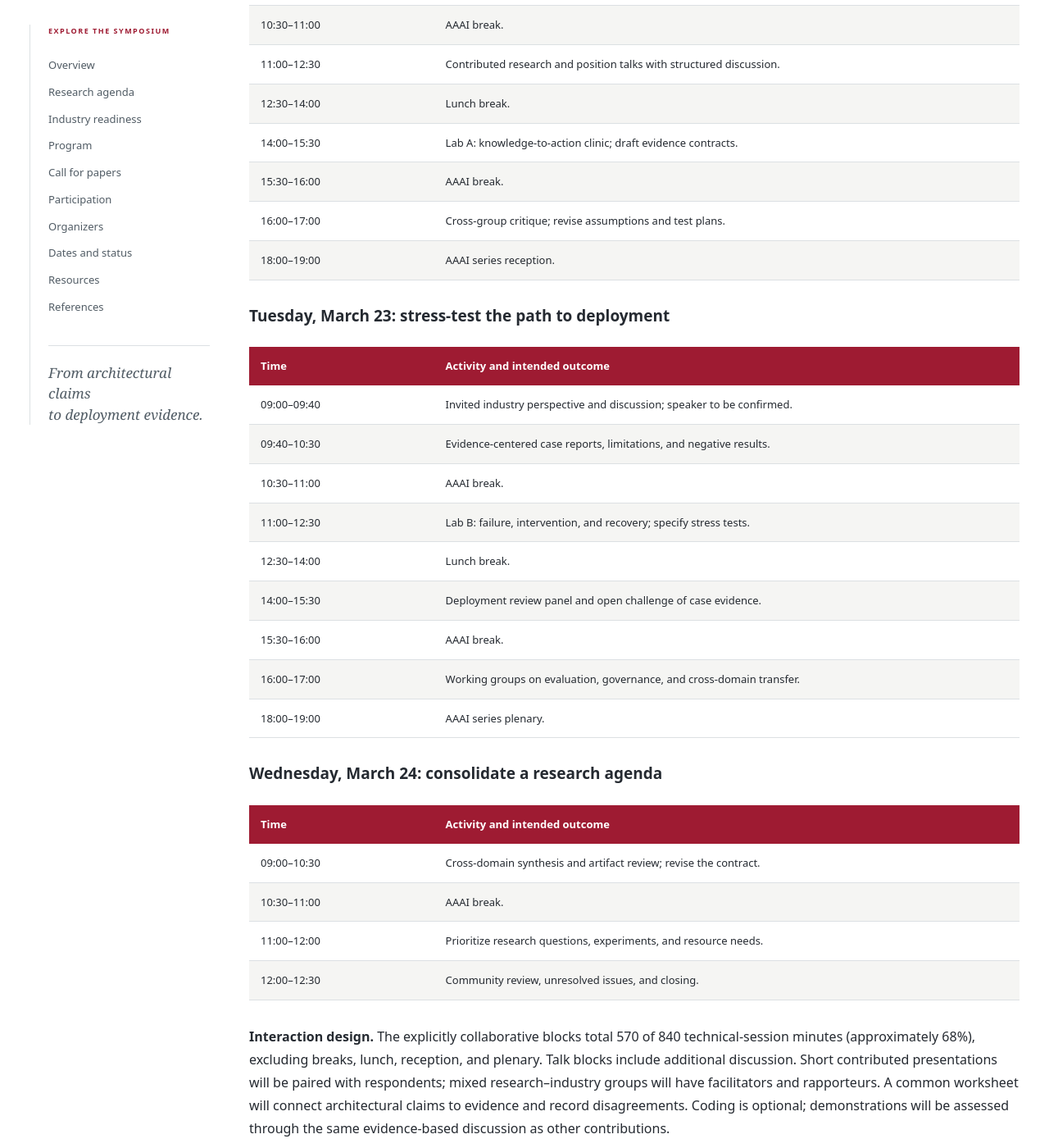
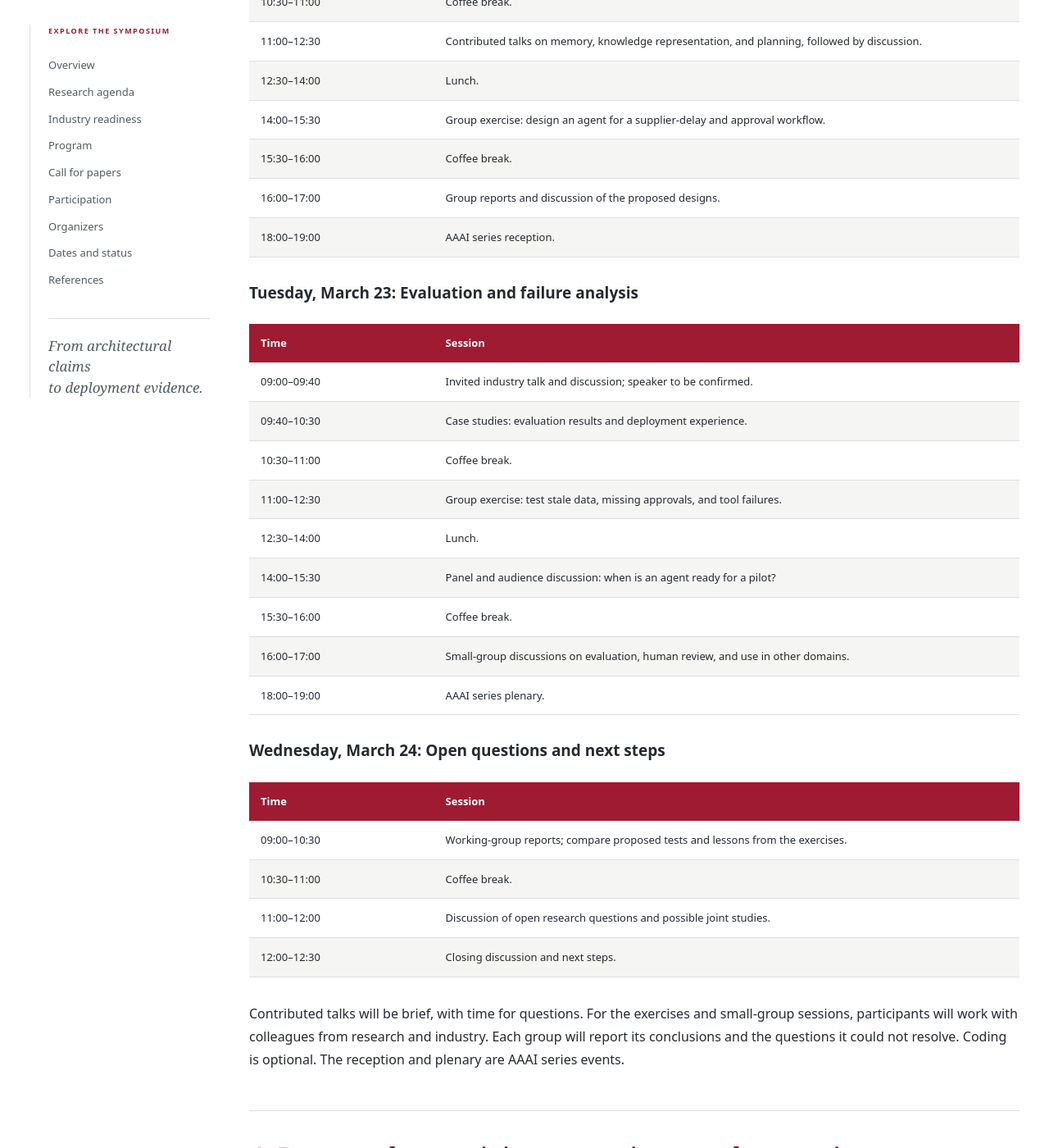
Before and after one commit to kauroy1994/AAAI-Symposium-Concept, a Jekyll site: the page built from proposal/proposal.md, in a window 1280 px wide and 1400 px high, scrolled down 3452 px. Shown: the whole window at 82% size. Built offline with Jekyll 4.4.1, drawn with Linux system fonts in a browser that asks for light colours; our own code applies the rules of GitHub Pages for plain Markdown files; some of the changed text lies outside the part shown.

Commit message:
Rewrite symposium program in plain academic prose and remove outcomes/resources section

```diff
--- a/_layouts/default.html
+++ b/_layouts/default.html
@@ -16,7 +16,7 @@
 </header>
 <div class="status-strip">PROPOSAL IN PREPARATION <span>March 22–24, 2027 · Santa Clara University · Acceptance pending</span></div>
 <div class="page-grid">
-  <aside aria-label="Page navigation"><nav><span class="nav-label">EXPLORE THE SYMPOSIUM</span><a href="#overview">Overview</a><a href="#research-agenda">Research agenda</a><a href="#industry-readiness">Industry readiness</a><a href="#program">Program</a><a href="{{ '/cfp.html' | relative_url }}">Call for papers</a><a href="#participation">Participation</a><a href="#organizers">Organizers</a><a href="#dates-and-status">Dates and status</a><a href="#outcomes-and-resources">Resources</a><a href="#references">References</a><div class="side-note">From architectural claims<br>to deployment evidence.</div></nav></aside>
+  <aside aria-label="Page navigation"><nav><span class="nav-label">EXPLORE THE SYMPOSIUM</span><a href="#overview">Overview</a><a href="#research-agenda">Research agenda</a><a href="#industry-readiness">Industry readiness</a><a href="#program">Program</a><a href="{{ '/cfp.html' | relative_url }}">Call for papers</a><a href="#participation">Participation</a><a href="#organizers">Organizers</a><a href="#dates-and-status">Dates and status</a><a href="#references">References</a><div class="side-note">From architectural claims<br>to deployment evidence.</div></nav></aside>
   <main id="main" class="content">{{ content }}</main>
 </div>
 <footer><div><strong>REASONING TO READINESS</strong><p>An independent proposal website. No acceptance, sponsorship, or institutional endorsement is implied.</p></div><div><a href="https://github.com/kauroy1994/AAAI-Symposium-Concept">Repository</a><a href="https://aaai.org/conference/spring-symposia/aaai-2027-spring-symposium-series-call-for-proposal/">AAAI call</a><a href="#main">Back to top ↑</a></div></footer>
--- a/proposal/proposal.md
+++ b/proposal/proposal.md
@@ -52,49 +52,49 @@ Evidence will be recorded as demonstrated within scope, partial, unsupported, or
 
 <!-- PAGEBREAK -->
 
-## 3. Preliminary full program
+## 3. Preliminary program
 
-All times are local to Santa Clara (Pacific Daylight Time, UTC−7). Session blocks follow AAAI's published general timetable. Activities are proposed; invited speakers and panelists are not confirmed. Series reception and plenary are AAAI activities, not additional R2R sessions.
+All times are local to Santa Clara (Pacific Daylight Time, UTC−7). This preliminary schedule follows [AAAI's session timetable](https://aaai.org/conference/spring-symposia/aaai-2027-spring-symposium-series/). Invited speakers have not yet been confirmed.
 
-### Monday, March 22: architectures meet operational requirements
+### Monday, March 22: Architectures and applications
 
-| Time | Activity and intended outcome |
+| Time | Session |
 | --- | --- |
-| 09:00–09:20 | Welcome; agree terminology, intended-use boundaries, and the shared case. |
-| 09:20–10:00 | Invited research perspective and discussion; speaker to be confirmed. |
-| 10:00–10:30 | Research–industry problem statements; surface operational questions. |
-| 10:30–11:00 | AAAI break. |
-| 11:00–12:30 | Contributed research and position talks with structured discussion. |
-| 12:30–14:00 | Lunch break. |
-| 14:00–15:30 | Lab A: knowledge-to-action clinic; draft evidence contracts. |
-| 15:30–16:00 | AAAI break. |
-| 16:00–17:00 | Cross-group critique; revise assumptions and test plans. |
+| 09:00–09:20 | Welcome and introduction to the symposium questions. |
+| 09:20–10:00 | Invited research talk and discussion; speaker to be confirmed. |
+| 10:00–10:30 | Application challenges from research and industry. |
+| 10:30–11:00 | Coffee break. |
+| 11:00–12:30 | Contributed talks on memory, knowledge representation, and planning, followed by discussion. |
+| 12:30–14:00 | Lunch. |
+| 14:00–15:30 | Group exercise: design an agent for a supplier-delay and approval workflow. |
+| 15:30–16:00 | Coffee break. |
+| 16:00–17:00 | Group reports and discussion of the proposed designs. |
 | 18:00–19:00 | AAAI series reception. |
 
-### Tuesday, March 23: stress-test the path to deployment
+### Tuesday, March 23: Evaluation and failure analysis
 
-| Time | Activity and intended outcome |
+| Time | Session |
 | --- | --- |
-| 09:00–09:40 | Invited industry perspective and discussion; speaker to be confirmed. |
-| 09:40–10:30 | Evidence-centered case reports, limitations, and negative results. |
-| 10:30–11:00 | AAAI break. |
-| 11:00–12:30 | Lab B: failure, intervention, and recovery; specify stress tests. |
-| 12:30–14:00 | Lunch break. |
-| 14:00–15:30 | Deployment review panel and open challenge of case evidence. |
-| 15:30–16:00 | AAAI break. |
-| 16:00–17:00 | Working groups on evaluation, governance, and cross-domain transfer. |
+| 09:00–09:40 | Invited industry talk and discussion; speaker to be confirmed. |
+| 09:40–10:30 | Case studies: evaluation results and deployment experience. |
+| 10:30–11:00 | Coffee break. |
+| 11:00–12:30 | Group exercise: test stale data, missing approvals, and tool failures. |
+| 12:30–14:00 | Lunch. |
+| 14:00–15:30 | Panel and audience discussion: when is an agent ready for a pilot? |
+| 15:30–16:00 | Coffee break. |
+| 16:00–17:00 | Small-group discussions on evaluation, human review, and use in other domains. |
 | 18:00–19:00 | AAAI series plenary. |
 
-### Wednesday, March 24: consolidate a research agenda
+### Wednesday, March 24: Open questions and next steps
 
-| Time | Activity and intended outcome |
+| Time | Session |
 | --- | --- |
-| 09:00–10:30 | Cross-domain synthesis and artifact review; revise the contract. |
-| 10:30–11:00 | AAAI break. |
-| 11:00–12:00 | Prioritize research questions, experiments, and resource needs. |
-| 12:00–12:30 | Community review, unresolved issues, and closing. |
+| 09:00–10:30 | Working-group reports; compare proposed tests and lessons from the exercises. |
+| 10:30–11:00 | Coffee break. |
+| 11:00–12:00 | Discussion of open research questions and possible joint studies. |
+| 12:00–12:30 | Closing discussion and next steps. |
 
-**Interaction design.** The explicitly collaborative blocks total 570 of 840 technical-session minutes (approximately 68%), excluding breaks, lunch, reception, and plenary. Talk blocks include additional discussion. Short contributed presentations will be paired with respondents; mixed research–industry groups will have facilitators and rapporteurs. A common worksheet will connect architectural claims to evidence and record disagreements. Coding is optional; demonstrations will be assessed through the same evidence-based discussion as other contributions.
+Contributed talks will be brief, with time for questions. For the exercises and small-group sessions, participants will work with colleagues from research and industry. Each group will report its conclusions and the questions it could not resolve. Coding is optional. The reception and plenary are AAAI series events.
 
 <!-- PAGEBREAK -->
 
--- a/scripts/validate.py
+++ b/scripts/validate.py
@@ -13,14 +13,13 @@ assert len(pdf.pages) == 5, 'Proposal must remain five pages.'
 pdf_text = '\n'.join(page.extract_text() or '' for page in pdf.pages)
 for name in ['Kaushik Roy','Nigel Glenday','Raj Krishnan','Alessandro Oltramari','Shahram Rahimi','Subash Neupane','Himanshu Tripathi','Ashraf Abdul-Muumin']:
     assert name in readme and name in proposal and name in pdf_text, f'Missing organizer in README, source, or PDF: {name}'
-for title in ['Overview','Research agenda','Industry readiness','Program','Participation','Organizers','Dates and status','Outcomes and resources','References']:
+for title in ['Overview','Research agenda','Industry readiness','Program','Participation','Organizers','Dates and status','References']:
     assert f'## {title}' in readme, f'Navigation heading missing: {title}'
 for target in re.findall(r'\]\(([^)]+)\)', readme):
     if not target.startswith(('http:','https:','mailto:','#')):
         assert (root / target).is_file(), f'Broken local README link: {target}'
 for target in re.findall(r'<img[^>]+src="([^"]+)"', readme):
     assert (root / target).is_file(), f'Broken organizer image: {target}'
-assert '570 of 840' in readme and '570 of 840' in proposal
 assert 150 + 240 + 180 == 570 and 330 + 330 + 180 == 840
 assert len((root / 'resources/interest-register-template.csv').read_text().splitlines()) == 1
 # Validate the standalone CFP's local files and section links.
```
Also changed, not shown: README.md, 1 other file.
